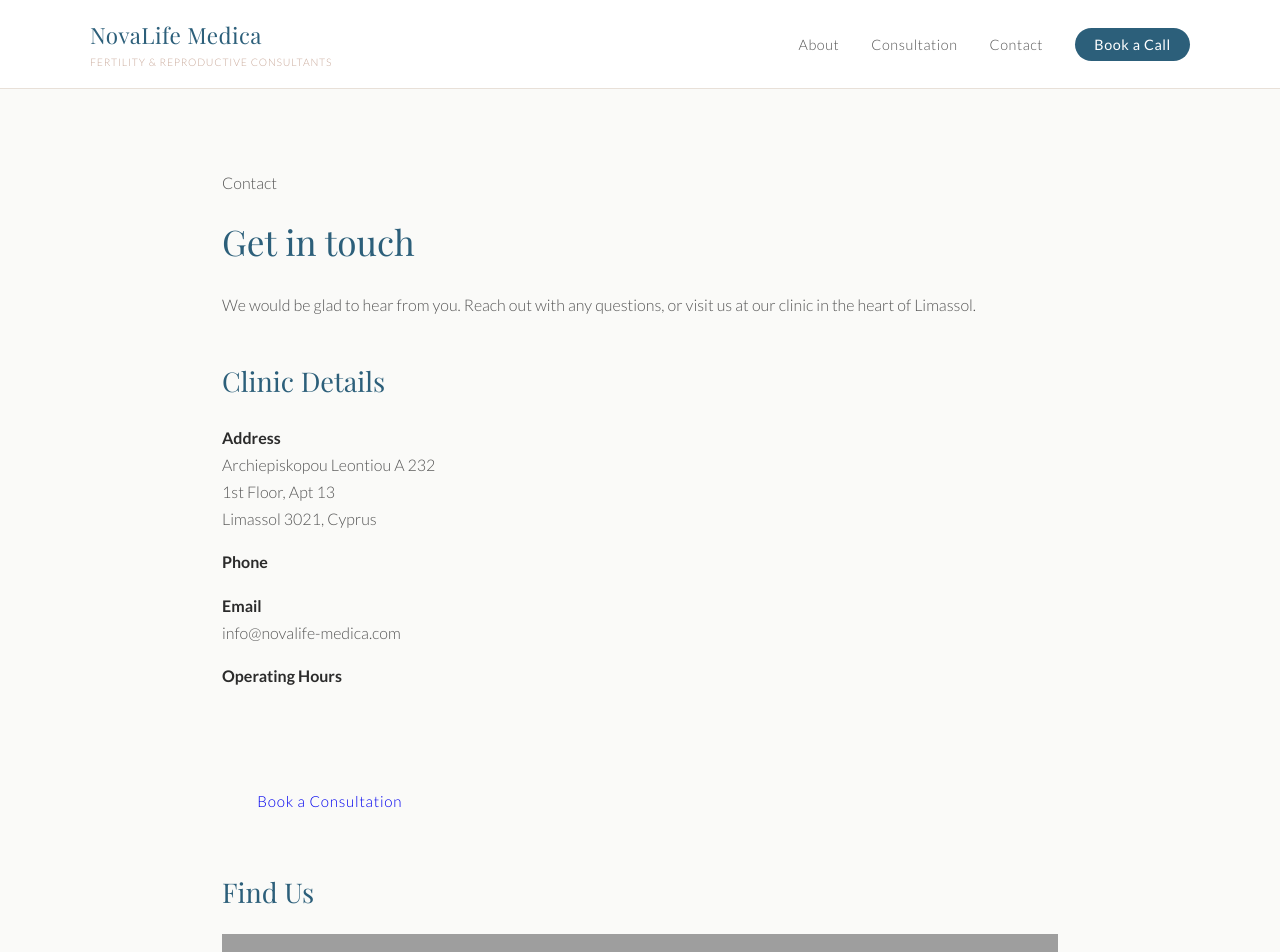
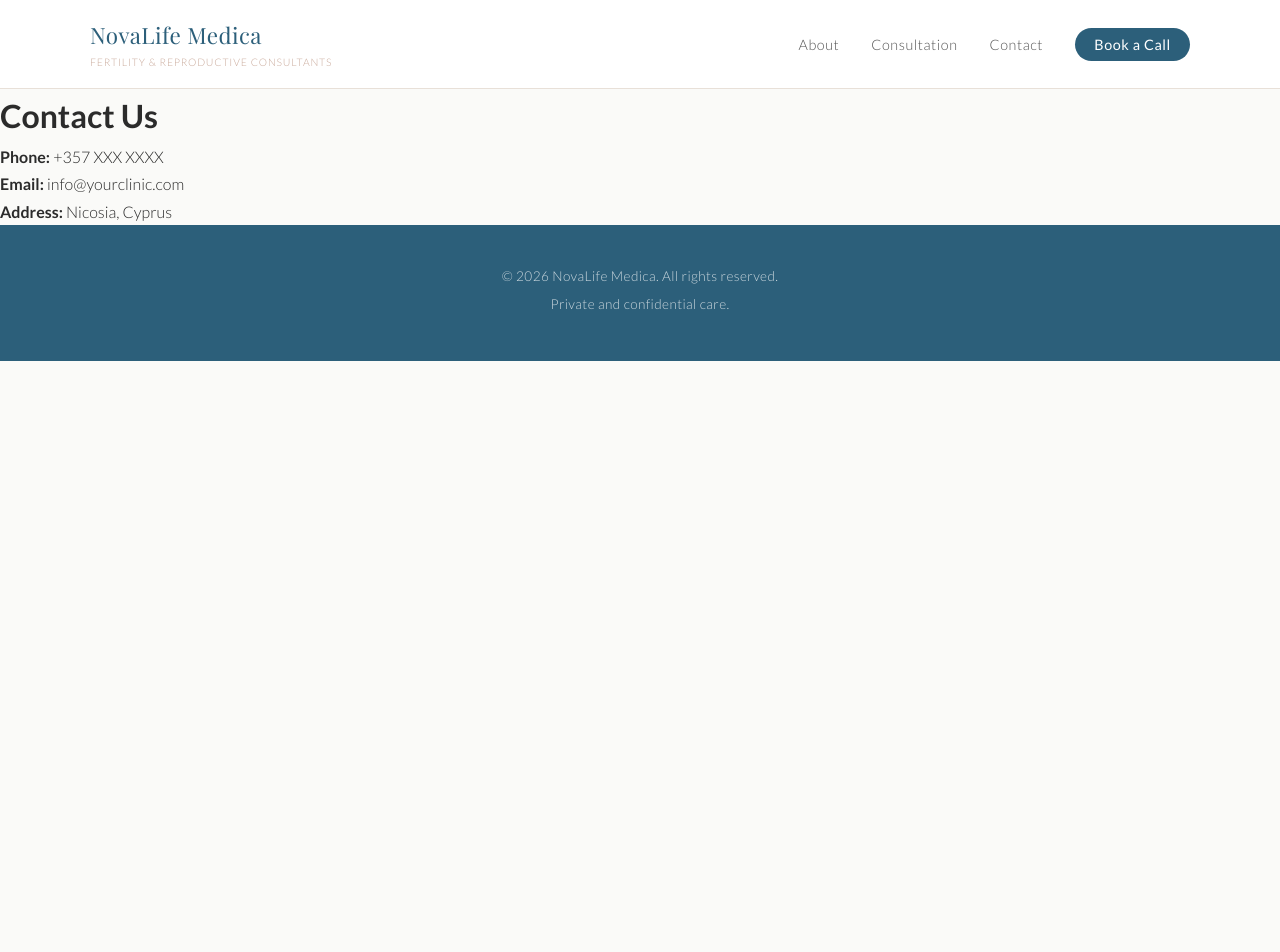
Before and after one commit to NnGitH/Fertility-Clinic-Website, a Jekyll site: the page built from contact.md, in a window 1280 px wide and 1400 px high. Shown: the top 952 px of the window. Built offline with Jekyll 4.4.1, drawn with Linux system fonts in a browser that asks for light colours; grey boxes are pictures that could not be loaded.

Commit message:
Revise contact details and clean up section
Updated contact information and removed old content.

```diff
--- a/contact.md
+++ b/contact.md
@@ -3,82 +3,8 @@ layout: default
 title: Contact
 ---
 
-<section class="section">
-  <p class="eyebrow">Contact</p>
-  <h1>Get in touch</h1>
-  <p>We would be glad to hear from you. Reach out with any questions, or visit us at our clinic in the heart of Limassol.</p>
+# Contact Us
 
-  <div class="contact-grid">
-
-    <!-- CONTACT DETAILS -->
-    <div class="contact-details">
-      <h2>Clinic Details</h2>
-
-      <h4>Address</h4>
-      <p>
-        Archiepiskopou Leontiou A 232<br>
-        1st Floor, Apt 13<br>
-        Limassol 3021, Cyprus
-      </p>
-
-      <!-- ============================================================
-           >>> USER TO UPDATE: PHONE <<<
-           Edit the "phone" value in _config.yml, or replace below.
-           ============================================================ -->
-      <h4>Phone</h4>
-      <p>{{ site.phone }}</p>
-
-      <!-- ============================================================
-           >>> USER TO UPDATE: EMAIL <<<
-           Edit the "email" value in _config.yml, or replace below.
-           ============================================================ -->
-      <h4>Email</h4>
-      <p>{{ site.email }}</p>
-
-      <!-- ============================================================
-           >>> USER TO UPDATE: OPERATING HOURS <<<
-           Edit the "hours_*" values in _config.yml, or replace below.
-           ============================================================ -->
-      <h4>Operating Hours</h4>
-      <p>
-        {{ site.hours_weekday }}<br>
-        {{ site.hours_saturday }}<br>
-        {{ site.hours_sunday }}
-      </p>
-
-      <a href="{{ site.baseurl }}/consultation" class="btn btn-solid" style="margin-top:1rem;">Book a Consultation</a>
-    </div>
-
-    <!-- ============================================================
-         GOOGLE MAPS EMBED
-         This embed is pre-set to the clinic address. To fine-tune
-         the exact pin, open Google Maps, search the address, click
-         "Share" > "Embed a map", copy the <iframe> and paste it here
-         to replace the one below.
-         ============================================================ -->
-    <div class="contact-map">
-      <h2>Find Us</h2>
-      <!-- The map iframe is inserted by the script below so the address
-           can be edited in one place (the "clinicAddress" variable). -->
-      <div class="map-embed" id="clinic-map"></div>
-      <script>
-        (function () {
-          // >>> USER: to change the pin, edit this address string. <<<
-          var clinicAddress = "Archiepiskopou Leontiou A 232, Limassol 3021, Cyprus";
-          var base = "https://www.google.com" + "/maps?q=";
-          var iframe = document.createElement("iframe");
-          iframe.src = base + encodeURIComponent(clinicAddress) + "&output=embed";
-          iframe.width = "100%";
-          iframe.height = "400";
-          iframe.style.border = "0";
-          iframe.loading = "lazy";
-          iframe.setAttribute("allowfullscreen", "");
-          iframe.setAttribute("referrerpolicy", "no-referrer-when-downgrade");
-          iframe.title = "NovaLife Medica location map";
-          document.getElementById("clinic-map").appendChild(iframe);
-        })();
-      </script>
-    </div>
-
-  </div>
-</section>
+**Phone:** +357 XXX XXXX
+**Email:** info@yourclinic.com
+**Address:** Nicosia, Cyprus
```
